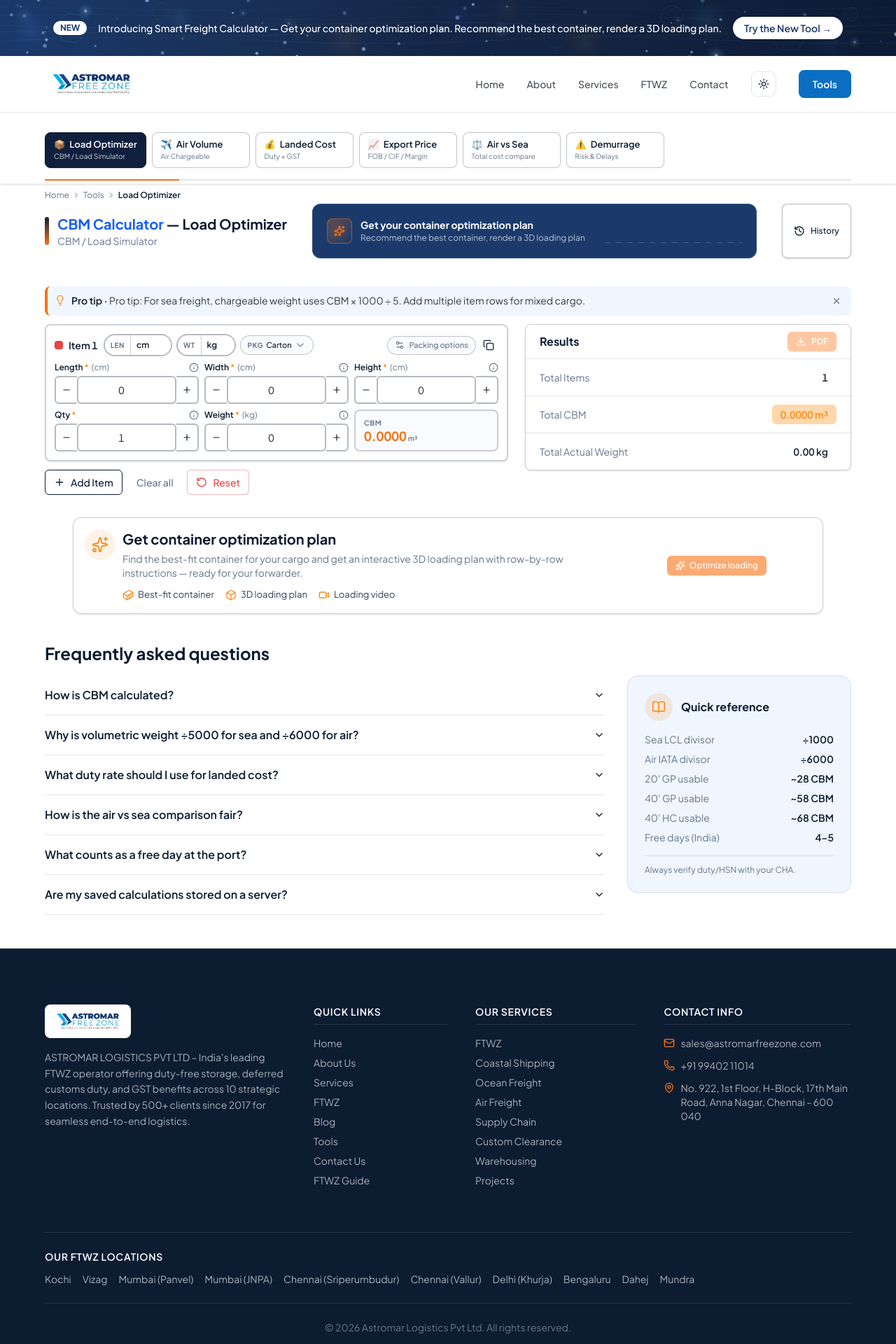
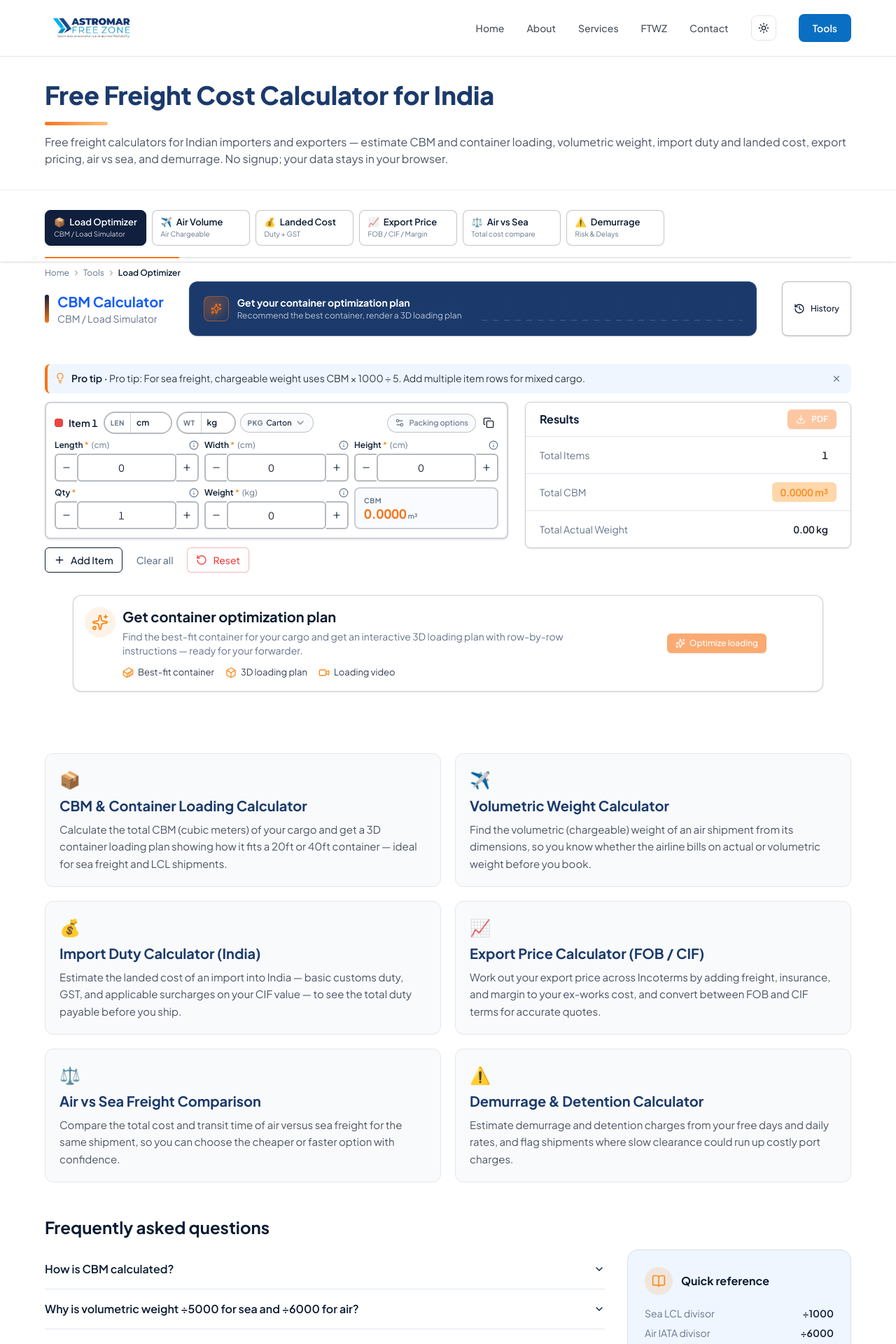
Before and after one commit to rajqlx-droid/astromar-website, a Next.js app: page /freight-intelligence in a window 1280 px wide. Shown: the top 1920 px of the page at 70% size. Built offline with nearby package versions, Linux system fonts and the light colour scheme.

Commit message:
Tool page: visible H1 with accent, refined hero, 6 calculator sections, title to Import Duty, sticky + heading fixes

```diff
--- a/app/components/AnimatedBanner.tsx
+++ b/app/components/AnimatedBanner.tsx
@@ -1,7 +1,7 @@
 "use client";
 
 import { useEffect, useRef, useState } from "react";
-import { useRouter } from "next/navigation";
+import { useRouter, usePathname } from "next/navigation";
 
 interface Particle {
   x: number; y: number;
@@ -272,6 +272,7 @@
   const [dims, setDims] = useState({ w: 0, h: 80 });
   const containerRef = useRef<HTMLDivElement>(null);
   const router = useRouter();
+  const pathname = usePathname();
 
   useEffect(() => {
     const el = containerRef.current;
@@ -285,6 +286,8 @@
     ro.observe(el);
     return () => ro.disconnect();
   }, []);
+
+  if (pathname === "/freight-intelligence") return null;
 
   return (
     <div
--- a/app/freight-intelligence/freight-client.tsx
+++ b/app/freight-intelligence/freight-client.tsx
@@ -340,7 +340,7 @@
 {/* TAB STRIP */}
         <div
           className={
-            "no-print sticky top-[60px] z-40 bg-white bg-background pt-3 pb-1 border-b border-gray-100 shadow-sm backdrop-blur-md transition-shadow duration-200 " +
+            "no-print sticky top-20 z-40 bg-white bg-background pt-3 pb-1 border-b border-gray-100 shadow-sm backdrop-blur-md transition-shadow duration-200 " +
             (scrolled ? "shadow-[0_4px_12px_-4px_rgba(15,23,42,0.18)]" : "")
           }
         >
@@ -461,13 +461,13 @@
                   />
                   <div className="min-w-0 flex-1">
                     <div className="flex items-center gap-2">
-                      <h2 className="truncate text-lg font-bold text-brand-navy md:text-xl">
+                      <h3 className="truncate text-lg font-bold text-brand-navy md:text-xl">
                         {active === "cbm" ? (
-                          <><span className="text-blue-600">CBM Calculator</span> — Load Optimizer</>
+                          <span className="text-blue-600">CBM Calculator</span>
                         ) : (
                           <span className="text-blue-600">{meta.label} Calculator</span>
                         )}
-                      </h2>
+                      </h3>
                     </div>
                     <p className="flex items-center gap-1.5 truncate text-xs text-muted-foreground md:text-sm">
                       <span className="truncate">{meta.sub}</span>
@@ -620,6 +620,42 @@
 
         {/* CTA banner removed — replaced by CommercialPoster above the calculator */}
 
+        {/* Calculator overview sections */}
+        <section className="mx-auto max-w-7xl px-6 md:px-12 lg:px-16 py-12">
+          <div className="grid grid-cols-1 md:grid-cols-2 gap-5">
+            <div className="rounded-xl border border-gray-200 bg-gray-50 p-5">
+              <span className="text-2xl block mb-2">📦</span>
+              <h2 className="text-lg md:text-xl font-bold text-[#1B3A6B]">CBM &amp; Container Loading Calculator</h2>
+              <p className="mt-2 text-gray-600 text-[15px] leading-relaxed">Calculate the total CBM (cubic meters) of your cargo and get a 3D container loading plan showing how it fits a 20ft or 40ft container — ideal for sea freight and LCL shipments.</p>
+            </div>
+            <div className="rounded-xl border border-gray-200 bg-gray-50 p-5">
+              <span className="text-2xl block mb-2">✈️</span>
+              <h2 className="text-lg md:text-xl font-bold text-[#1B3A6B]">Volumetric Weight Calculator</h2>
+              <p className="mt-2 text-gray-600 text-[15px] leading-relaxed">Find the volumetric (chargeable) weight of an air shipment from its dimensions, so you know whether the airline bills on actual or volumetric weight before you book.</p>
+            </div>
+            <div className="rounded-xl border border-gray-200 bg-gray-50 p-5">
+              <span className="text-2xl block mb-2">💰</span>
+              <h2 className="text-lg md:text-xl font-bold text-[#1B3A6B]">Import Duty Calculator (India)</h2>
+              <p className="mt-2 text-gray-600 text-[15px] leading-relaxed">Estimate the landed cost of an import into India — basic customs duty, GST, and applicable surcharges on your CIF value — to see the total duty payable before you ship.</p>
+            </div>
+            <div className="rounded-xl border border-gray-200 bg-gray-50 p-5">
+              <span className="text-2xl block mb-2">📈</span>
+              <h2 className="text-lg md:text-xl font-bold text-[#1B3A6B]">Export Price Calculator (FOB / CIF)</h2>
+              <p className="mt-2 text-gray-600 text-[15px] leading-relaxed">Work out your export price across Incoterms by adding freight, insurance, and margin to your ex-works cost, and convert between FOB and CIF terms for accurate quotes.</p>
+            </div>
+            <div className="rounded-xl border border-gray-200 bg-gray-50 p-5">
+              <span className="text-2xl block mb-2">⚖️</span>
+              <h2 className="text-lg md:text-xl font-bold text-[#1B3A6B]">Air vs Sea Freight Comparison</h2>
+              <p className="mt-2 text-gray-600 text-[15px] leading-relaxed">Compare the total cost and transit time of air versus sea freight for the same shipment, so you can choose the cheaper or faster option with confidence.</p>
+            </div>
+            <div className="rounded-xl border border-gray-200 bg-gray-50 p-5">
+              <span className="text-2xl block mb-2">⚠️</span>
+              <h2 className="text-lg md:text-xl font-bold text-[#1B3A6B]">Demurrage &amp; Detention Calculator</h2>
+              <p className="mt-2 text-gray-600 text-[15px] leading-relaxed">Estimate demurrage and detention charges from your free days and daily rates, and flag shipments where slow clearance could run up costly port charges.</p>
+            </div>
+          </div>
+        </section>
+
         {/* FAQ */}
         <section className="mx-auto max-w-7xl px-6 pb-12 md:px-12 lg:px-16">
           <h2 className="text-xl font-bold text-brand-navy md:text-2xl">Frequently asked questions</h2>
--- a/app/freight-intelligence/page.tsx
+++ b/app/freight-intelligence/page.tsx
@@ -2,13 +2,13 @@
 import FreightClient from "./freight-client";
 
 export const metadata: Metadata = {
-  title: "Freight Calculator Tools India: CBM, Landed Cost | Astromar",
-  description: "Free freight calculator tools for India — CBM calculator, container load optimizer, landed cost & air vs sea comparison for importers and exporters.",
+  title: "Freight Cost Calculator India: CBM, Import Duty | Astromar",
+  description: "Free freight calculator tools for India — CBM calculator, container load optimizer, import duty & landed cost, air vs sea comparison for importers.",
   keywords: "freight calculator india, cbm calculator, volumetric weight calculator, landed cost calculator india, export price calculator, fob cif calculator, air vs sea comparison, demurrage calculator, container load calculator, freight tools india, astromar freight intelligence",
   alternates: { canonical: "https://www.astromarfreezone.com/freight-intelligence" },
   openGraph: {
-    title: "Freight Calculator Tools India: CBM, Landed Cost | Astromar",
-    description: "Free freight calculators for Indian importers — CBM, landed cost, export pricing, air vs sea, demurrage. No signup, your data stays in your browser.",
+    title: "Freight Cost Calculator India: CBM, Import Duty | Astromar",
+    description: "Free freight calculators for Indian importers — CBM, import duty, export pricing, air vs sea, demurrage. No signup, your data stays in your browser.",
     url: "https://www.astromarfreezone.com/freight-intelligence",
     siteName: "Astromar Logistics",
     type: "website",
@@ -24,8 +24,8 @@
   },
   twitter: {
     card: "summary_large_image",
-    title: "Freight Calculator Tools India: CBM, Landed Cost | Astromar",
-    description: "Free CBM, landed cost, export price, air vs sea, and demurrage calculators for Indian importers and exporters.",
+    title: "Freight Cost Calculator India: CBM, Import Duty | Astromar",
+    description: "Free CBM, import duty, export price, air vs sea, and demurrage calculators for Indian importers and exporters.",
     images: ["https://www.astromarfreezone.com/og-freight-intelligence.png"],
   },
   robots: { index: true, follow: true },
@@ -138,15 +138,18 @@
       <script type="application/ld+json" dangerouslySetInnerHTML={{ __html: JSON.stringify(faqPageSchema) }} />
       <script type="application/ld+json" dangerouslySetInnerHTML={{ __html: JSON.stringify(breadcrumbSchema) }} />
 
-      {/* SEO content — visually hidden via sr-only, fully readable by Google and screen readers */}
-      <div className="sr-only">
-        <h1>
-          <span className="text-blue-600">Freight Calculator</span> Tools for India
+      {/* Visible page heading */}
+      <div className="mx-auto max-w-7xl px-6 md:px-12 lg:px-16 pt-8 pb-8">
+        <h1 className="text-3xl md:text-4xl font-extrabold text-[#1B3A6B] leading-tight">
+          Free Freight Cost Calculator for India
         </h1>
-        <p>
-          Run a free <span className="text-blue-600">freight calculator</span> for CBM, air volume, landed cost, export pricing, air vs sea comparison, and demurrage risk. Built for Indian importers and exporters — no signup, your data stays in your browser.
+        <div className="mt-4 h-[5px] w-[90px] rounded-full bg-gradient-to-r from-[#F97316] to-[#FBBF77]" />
+        <p className="mt-3 text-gray-600 text-base">
+          Free freight calculators for Indian importers and exporters — estimate CBM and container loading, volumetric weight, import duty and landed cost, export pricing, air vs sea, and demurrage. No signup; your data stays in your browser.
         </p>
       </div>
+
+      <div className="border-t border-gray-100" />
 
       <FreightClient />
     </>
```
